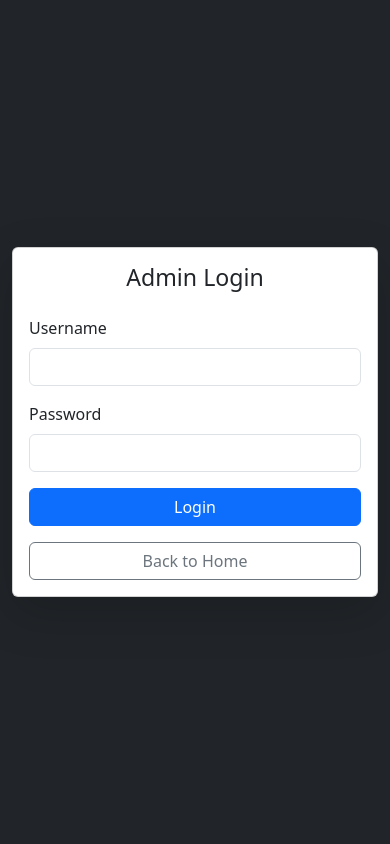
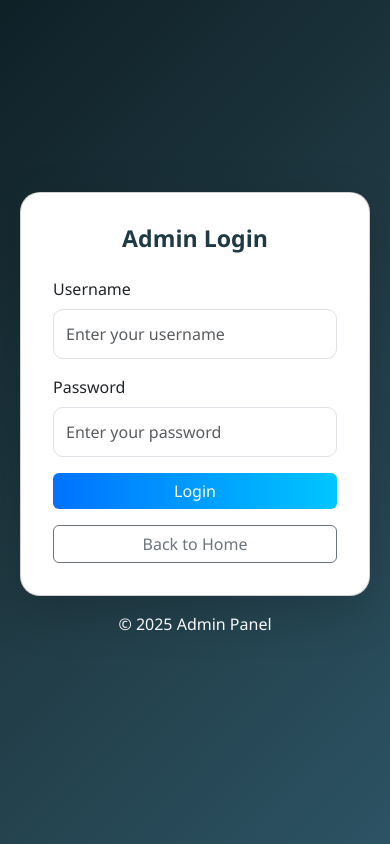
Before and after one commit to manojpanta1230/Skilled-Nepali, a PHP site: page /login.php in a window 390 px wide. Run offline with PHP 8.4, Linux system fonts and the light colour scheme.

Commit message:
Enhance login page UI with responsive design and animations; add new index.php for main site layout; create .cpanel.yml for deployment configuration.

```diff
--- a/index.html
+++ b/index.php
@@ -515,6 +515,9 @@
                 <label for="message">Message</label>
             </div>
         </div>
+          <div class="col-12">
+              <div class="g-recaptcha" data-sitekey="6Ld5MuYrAAAAAMrnuT5FvEwERdGal5x33Q_8YR0Q"></div>
+        </div>
         <div class="col-12">
             <button type="submit" class="btn btn-primary w-100 py-3">Send Message</button>
         </div>
@@ -623,6 +626,8 @@
     <!-- JavaScript Libraries -->
     <script src="https://ajax.googleapis.com/ajax/libs/jquery/3.6.4/jquery.min.js"></script>
     <script src="https://cdn.jsdelivr.net/npm/bootstrap@5.0.0/dist/js/bootstrap.bundle.min.js"></script>
+    <script src="https://www.google.com/recaptcha/api.js" async defer></script>
+
     <script src="lib/wow/wow.min.js"></script>
     <script src="lib/easing/easing.min.js"></script>
     <script src="lib/waypoints/waypoints.min.js"></script>
--- a/login.php
+++ b/login.php
@@ -1,6 +1,5 @@
 <?php
 session_start();
-
 require "db_connect.php";
 
 if ($_SERVER["REQUEST_METHOD"] == "POST") {
@@ -34,39 +33,93 @@ $conn->close();
 <head>
     <meta charset="UTF-8">
     <title>Admin Login</title>
+    <meta name="viewport" content="width=device-width, initial-scale=1"> <!-- Responsive Meta -->
     <link rel="stylesheet" href="https://cdn.jsdelivr.net/npm/bootstrap@5.3.0/dist/css/bootstrap.min.css">
+    <link rel="stylesheet" href="https://cdnjs.cloudflare.com/ajax/libs/animate.css/4.1.1/animate.min.css"/>
+    <style>
+        body {
+            background: linear-gradient(135deg, #0f2027, #203a43, #2c5364);
+            min-height: 100vh;
+            display: flex;
+            align-items: center;
+            justify-content: center;
+            font-family: 'Segoe UI', Tahoma, Geneva, Verdana, sans-serif;
+            padding: 20px;
+        }
+        .card {
+            border-radius: 20px;
+            overflow: hidden;
+            animation: fadeInUp 1s ease;
+            width: 100%;
+        }
+        .card-body {
+            padding: 2rem;
+        }
+        h3 {
+            font-weight: bold;
+            color: #203a43;
+        }
+        .btn-primary {
+            background: linear-gradient(90deg, #0072ff, #00c6ff);
+            border: none;
+            transition: transform 0.2s ease, box-shadow 0.2s ease;
+        }
+        .btn-primary:hover {
+            transform: translateY(-2px);
+            box-shadow: 0 8px 15px rgba(0, 114, 255, 0.3);
+        }
+        .btn-outline-secondary {
+            transition: background 0.3s ease, color 0.3s ease;
+        }
+        .btn-outline-secondary:hover {
+            background: #203a43;
+            color: #fff;
+        }
+        .form-control {
+            border-radius: 10px;
+            padding: 12px;
+        }
+        .alert {
+            border-radius: 10px;
+            animation: shakeX 0.7s;
+        }
+        @keyframes fadeInUp {
+            from { opacity: 0; transform: translateY(30px); }
+            to { opacity: 1; transform: translateY(0); }
+        }
+        /* Make card scale well on all devices */
+        @media (min-width: 576px) {
+            .login-card { max-width: 500px; }
+        }
+    </style>
 </head>
-<body class="bg-dark d-flex align-items-center" style="height:100vh;">
-    <div class="container">
-        <div class="row justify-content-center">
-            <div class="col-md-4">
-                <div class="card shadow-lg">
+<body>
+    <div class="login-card w-100">
+        <div class="card shadow-lg animate__animated animate__fadeInDown mx-auto">
             <div class="card-body">
                 <h3 class="text-center mb-4">Admin Login</h3>
                 <?php if (!empty($error)): ?>
-                            <div class="alert alert-danger"><?= $error ?></div>
+                    <div class="alert alert-danger text-center"><?= $error ?></div>
                 <?php endif; ?>
                 <form method="POST" action="">
                     <div class="mb-3">
                         <label class="form-label">Username</label>
-                                <input type="text" name="username" class="form-control" required>
+                        <input type="text" name="username" class="form-control" placeholder="Enter your username" required>
                     </div>
                     <div class="mb-3">
                         <label class="form-label">Password</label>
-                                <input type="password" name="password" class="form-control" required>
+                        <input type="password" name="password" class="form-control" placeholder="Enter your password" required>
                     </div>
                     <button type="submit" class="btn btn-primary w-100">Login</button>
                 </form>
 
                 <!-- Back to Home Button -->
                 <div class="text-center mt-3">
-                            <a href="index.html" class="btn btn-outline-secondary w-100"> Back to Home</a>
-                        </div>
-
+                    <a href="index.html" class="btn btn-outline-secondary w-100">Back to Home</a>
                 </div>
             </div>
         </div>
-        </div>
+        <p class="text-center text-light mt-3 animate__animated animate__fadeInUp">&copy; <?= date("Y") ?> Admin Panel</p>
     </div>
 </body>
 </html>
```
Also changed, not shown: css/style.css (+31 -30 lines), .cpanel.yml (added). Lines whose indentation alone changed are shown as unchanged.
